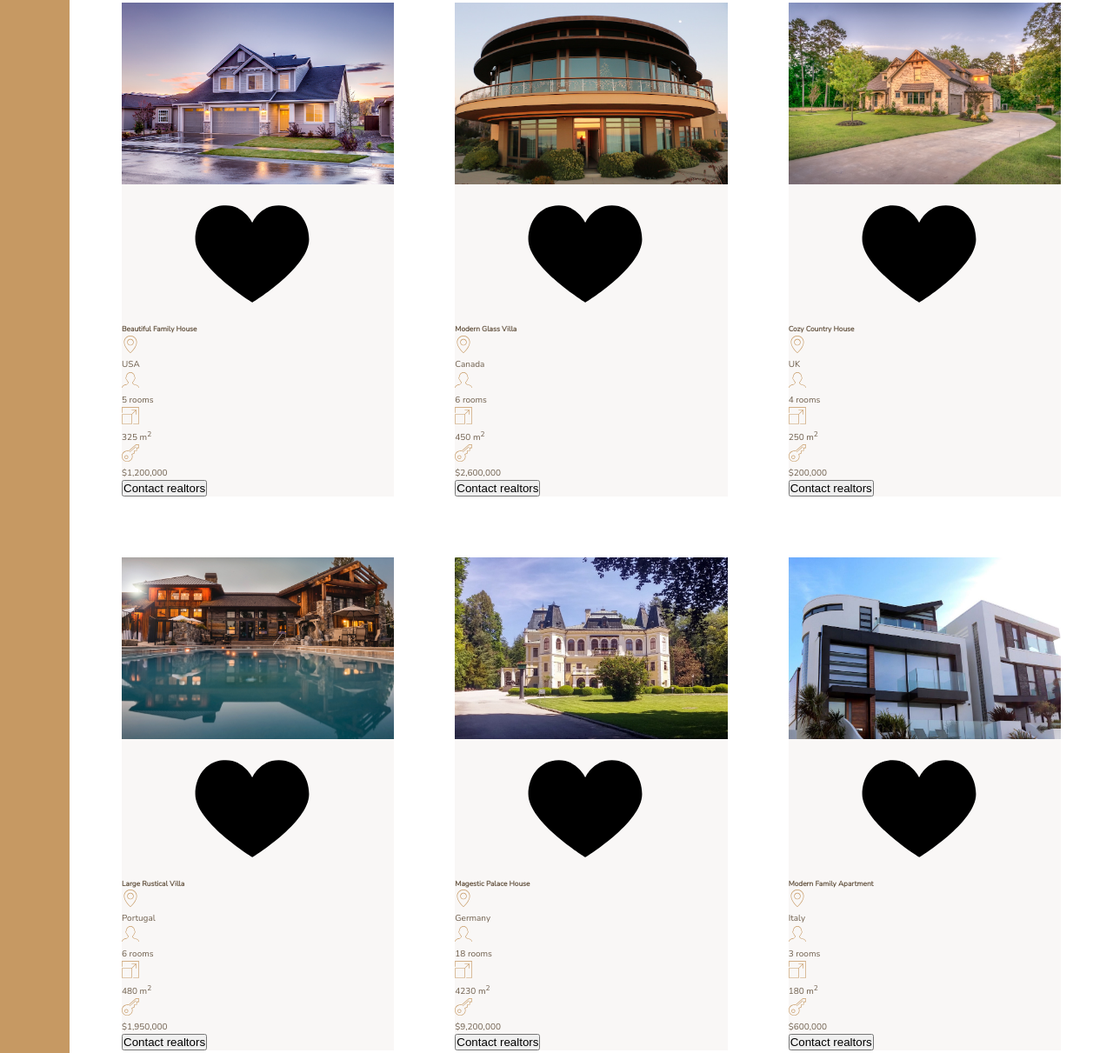
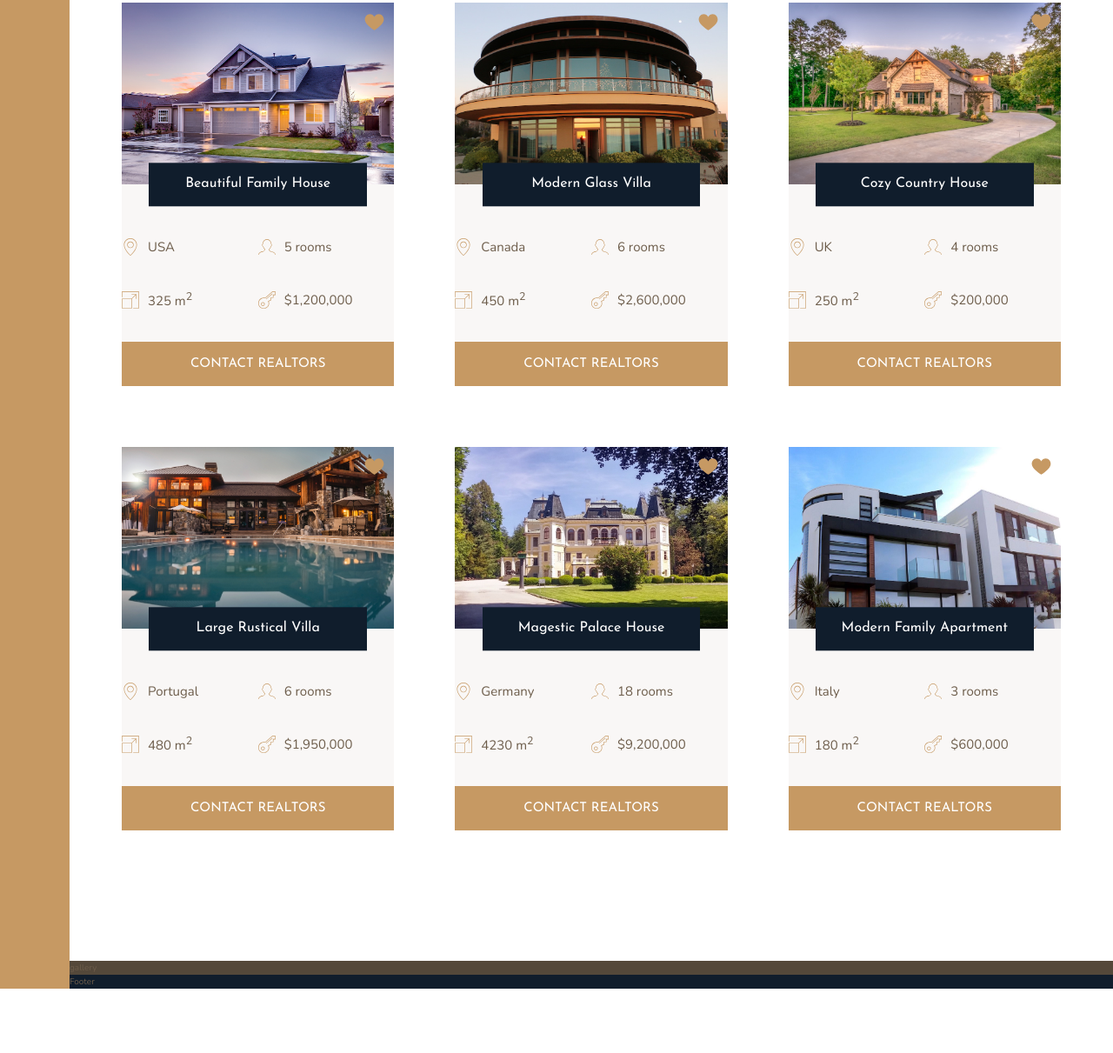
Before and after one commit to SwastikSonkusare/Nexter, a website: page index.html in a window 1280 px wide. Shown: the part 1967-3178 px from the top of the page at 87% size. After the commit the page ends 3104 px from the top, so only its background shows below. Drawn offline with nearby package versions, Linux system fonts and the light colour scheme.

Commit message:
added: home section

```diff
--- a/index.html
+++ b/index.html
@@ -142,7 +142,7 @@
                 <p>$1,200,000</p>
             </div>
 
-            <button class="cta">Contact realtors</button>
+            <button class="btn home__btn">Contact realtors</button>
         </div>
 
         <div class="home">
@@ -177,7 +177,7 @@
                 <p>$2,600,000</p>
             </div>
 
-            <button class="cta">Contact realtors</button>
+            <button class="btn home__btn">Contact realtors</button>
         </div>
 
         <div class="home">
@@ -212,7 +212,7 @@
                 <p>$200,000</p>
             </div>
 
-            <button class="cta">Contact realtors</button>
+            <button class="btn home__btn">Contact realtors</button>
         </div>
 
         <div class="home">
@@ -247,7 +247,7 @@
                 <p>$1,950,000</p>
             </div>
 
-            <button class="cta">Contact realtors</button>
+            <button class="btn home__btn">Contact realtors</button>
         </div>
 
         <div class="home">
@@ -282,7 +282,7 @@
                 <p>$9,200,000</p>
             </div>
 
-            <button class="cta">Contact realtors</button>
+            <button class="btn home__btn">Contact realtors</button>
         </div>
 
         <div class="home">
@@ -317,7 +317,7 @@
                 <p>$600,000</p>
             </div>
 
-            <button class="cta">Contact realtors</button>
+            <button class="btn home__btn">Contact realtors</button>
         </div>
 
     </section>
--- a/sass/_homes.scss
+++ b/sass/_homes.scss
@@ -9,33 +9,71 @@
 
     .home {
         background-color: $color-grey-light-1;
+        display: grid;
+        grid-template-columns: repeat(2, 1fr);
+
+        grid-row-gap: 3.5rem;
 
         &__img {
             width: 100%;
+            grid-row: 1 / 2;
+            grid-column: 1 / -1;
+            z-index: 1;
         }
 
         &__like {
-
+            grid-row: 1 / 2;
+            grid-column: 2 / 3;
+            fill: $color-primary;
+            height: 2.5rem;
+            width: 2.5rem;
+            z-index: 2;
+            justify-self: end;
+            margin: 1rem;
         }
 
         &__name {
+            grid-column: 1 / -1;
+            grid-row: 1 / 2;
+            z-index: 3;
 
+            justify-self: center;
+            align-self: end;
+            width: 80%;
+            font-family: $font-display;
+            font-size: 1.6rem;
+            text-align: center;
+            padding: 1.25rem;
+            background-color: $color-secondary;
+            color: white;
+            font-weight: 400;
+            transform: translateY(50%);
+        }
+
+        &__location,
+        &__rooms {
+            margin-top: 2.5rem;
         }
 
         &__location,
         &__rooms,
         &__area,
         &__price {
+            display: flex;
+            align-items: center;
+
+            font-size: 1.5rem;
+            gap: 1rem;
 
             svg {
                 fill: $color-primary;
                 height: 2rem;
                 width: 2rem;
             }
+        }
 
-            p {
-
-            }
+        &__btn {
+            grid-column: 1 / -1;
         }
     }
 
```
Also changed, not shown: css/style.css.
